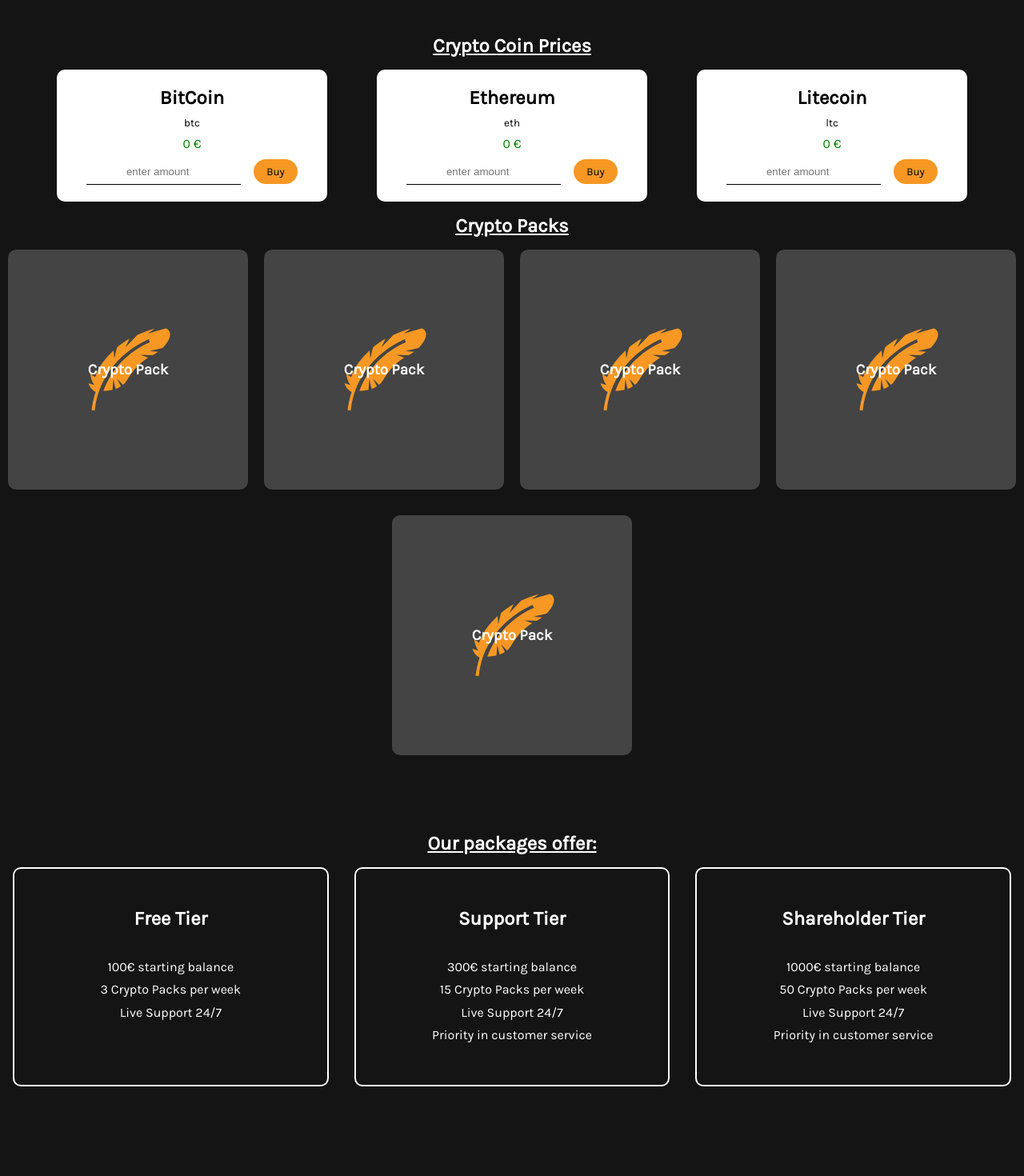
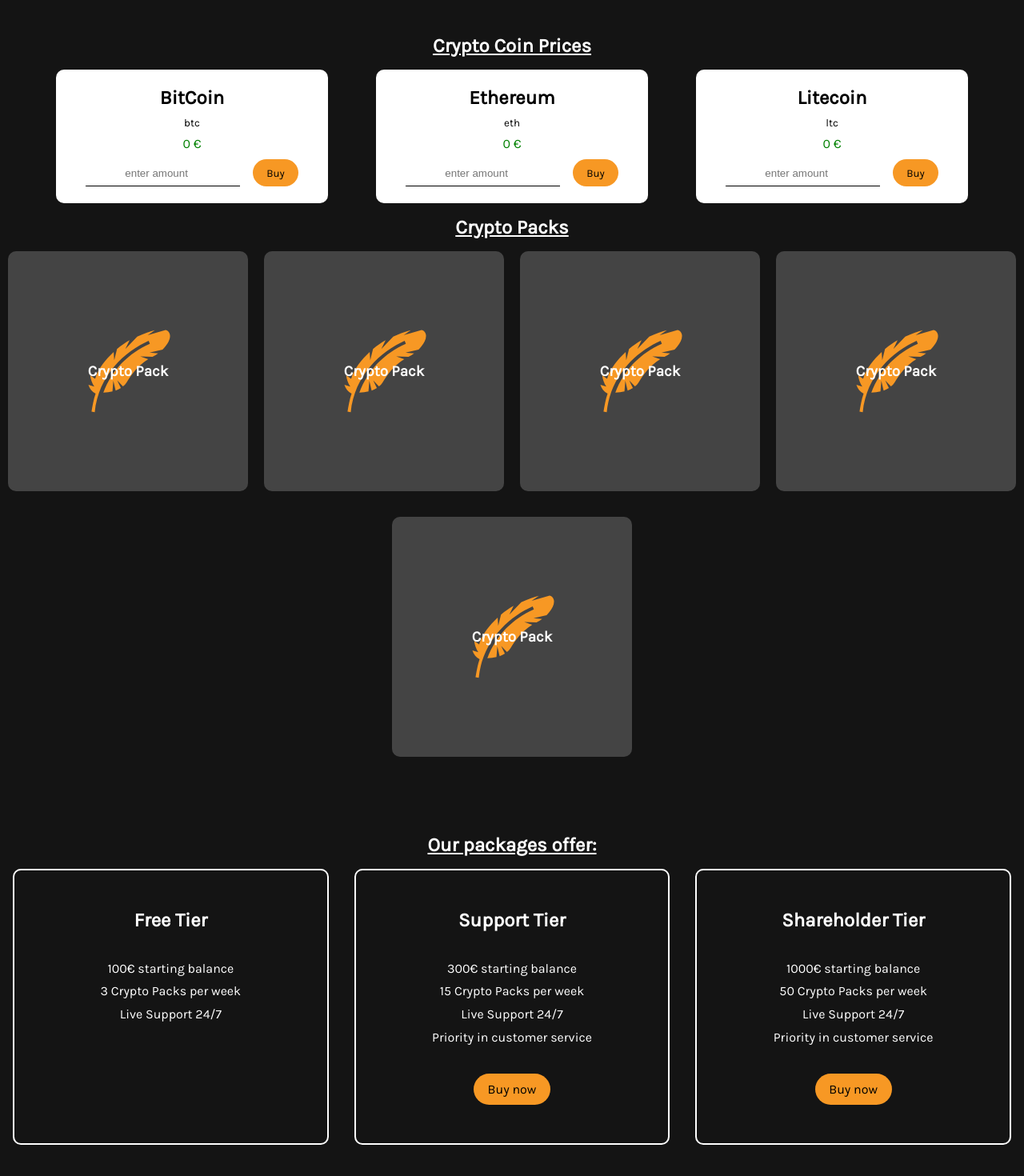
Before and after one commit to HRSArgyropoulos/CryptoCoins-React-App, a React (Create React App) app: page / in a window 1280 px wide. Shown: the part 184-1654 px from the top of the page at 80% size. Built offline with nearby package versions, Linux system fonts and the light colour scheme; no server answers.

Commit message:
Buy button in packages + state + confirm

```diff
--- a/src/components/PackageInfo.js
+++ b/src/components/PackageInfo.js
@@ -1,25 +1,29 @@
 import React, { Component } from 'react'
 
 const details = (tier) => {
-    let balance,packs;
+    let balance,packs,price;
     switch (tier) {
         case "Free":
             balance=100;
             packs=3;
+            price=0;
             break;
         case "Support":
             balance=300;
             packs=15;
+            price=7;
             break;
         case "Shareholder":
             balance=1000;
             packs=50;
+            price=20;
             break;
         default:
             balance=0;
             packs=0;
+            price=0;
     }
-    return {balance:balance+'€',packs:packs};
+    return {balance:balance+'€',packs:packs,price:price+'€'};
 }
 
 export default class PackageInfo extends Component {
@@ -27,7 +31,21 @@
         super(props);
         this.tier = props.tier;
         this.details = details(this.tier);
-        //this.handleOnClick.bind(this);
+        this.handleOnClick = this.handleOnClick.bind(this);
+        this.state = {bought: false};
+    }
+
+    handleOnClick() {
+        console.log(this);
+        if (!this.state.bought) {
+            if (window.confirm(`Do you want to buy ${this.tier} tier for ${this.details.price}?`)) {
+                this.setState(state => ({
+                    bought: !state.bought
+                }));
+            };
+        } else {
+            window.alert('Package has already been bought');
+        }
     }
 
     render() {
@@ -40,6 +58,7 @@
                     <li>Live Support 24/7</li>
                     {this.tier!=='Free' && <li>Priority in customer service</li>}
                 </ul>
+                {this.tier!=='Free' && <button onClick={this.handleOnClick} style={{backgroundColor: this.state.bought?"green":""}}>{this.state.bought ? 'Bought' : 'Buy now'}</button>}
             </div>
         )
     }
--- a/src/index.css
+++ b/src/index.css
@@ -74,7 +74,8 @@
   background-color: var(--orange);
   border: none;
   border-radius: 50px;
-  padding: 0.5rem 1rem;
+  padding: 0.6rem 1.1rem;
+  cursor: pointer;
 }
 
 input {
@@ -177,6 +178,11 @@
   transform: scale(1.02);
 }
 
+.pkg button {
+  margin-top: 2rem;
+  font-size: 1rem;
+}
+
 @media (max-width: 768px) {
   .pkg {
     grid-template-columns: 1fr;
```
